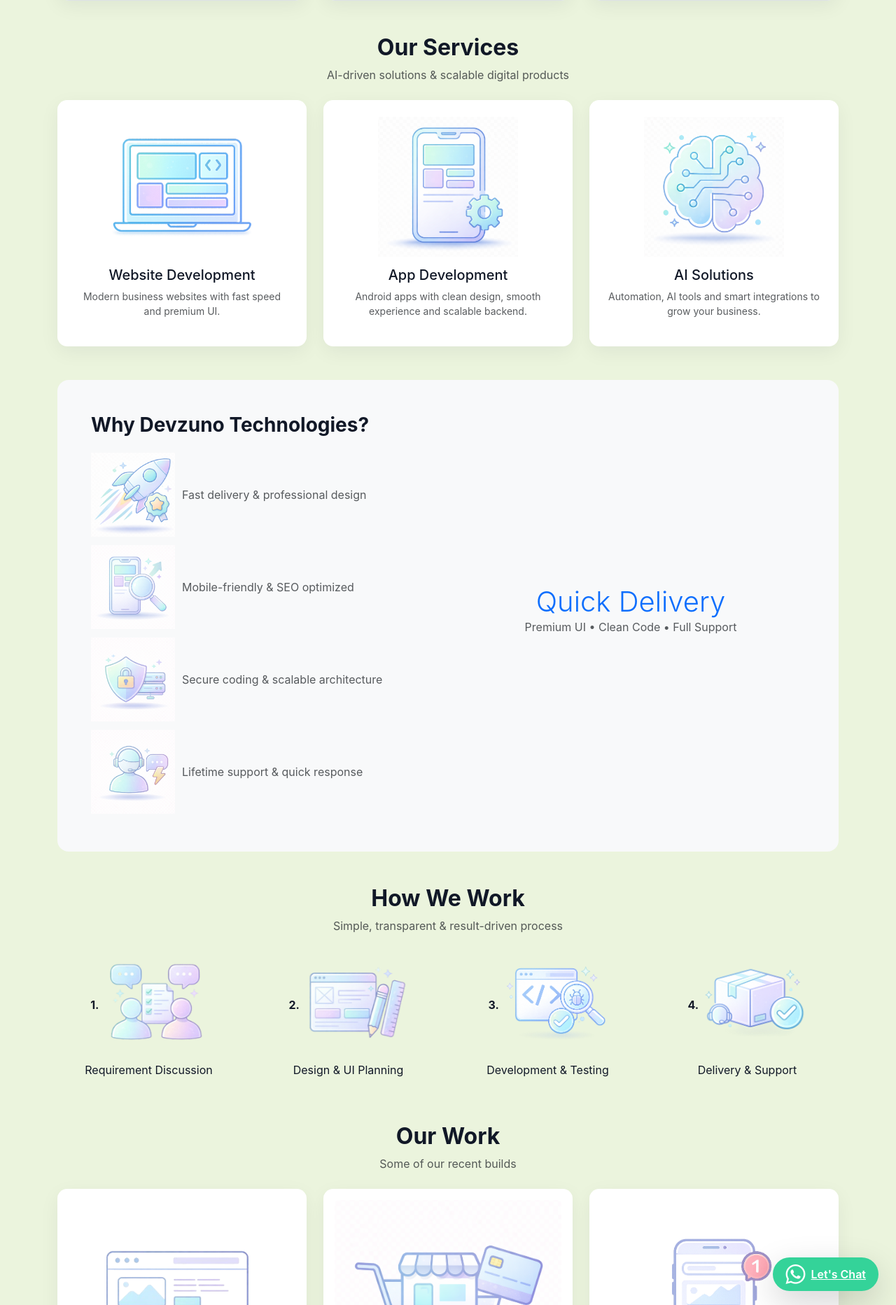
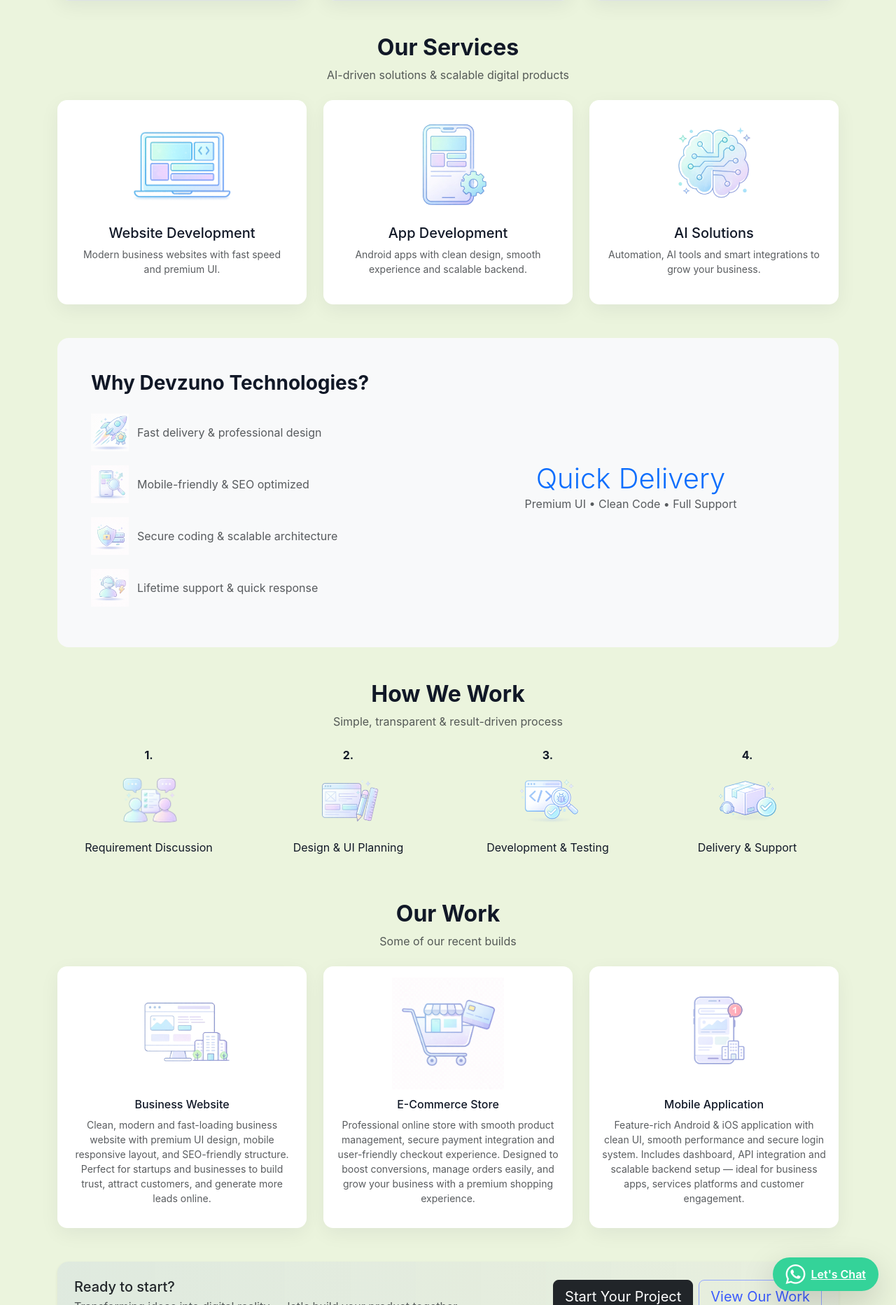
Before and after one commit to Anish1990as/devzuno-8-jan-26, a Django app: page / in a window 1280 px wide. Shown: the part 735-2600 px from the top of the page at 70% size. Run offline with Django 5.2, Linux system fonts and the light colour scheme; data comes from the database, SQL or seed files in the repository.

Commit message:
Update service images and home template, remove unused image

```diff
--- a/templates/core/home.html
+++ b/templates/core/home.html
@@ -1,7 +1,6 @@
 {% extends 'base.html' %}
 {% load static %}
 {% block content %}
-
 
 <!-- HERO -->
 <section class="dvz-hero position-relative overflow-hidden rounded-4 mb-4">
@@ -40,7 +39,6 @@
 
             <!-- AVATAR -->
             <div class="dvz-avatar me-3">
-
               {% if request.user.profile.avatar %}
               <img src="{{ request.user.profile.avatar.url }}" class="rounded-circle object-fit-cover">
               {% else %}
@@ -48,7 +46,6 @@
               <div class="dvz-initials">{{ initials|upper }}</div>
               {% endwith %}
               {% endif %}
-
             </div>
 
             <!-- NAME + SUBTEXT -->
@@ -91,8 +88,6 @@
 
   <div class="dvz-shape-blur"></div>
 </section>
-
-
 
 
 <!-- ===================== FEATURE CARDS ====================== -->
@@ -139,8 +134,6 @@
       </a>
     </div>
 
-
-
     <!-- CARD 2 -->
     <div class="col-md-4">
       <a href="{% if user.is_authenticated %}/client/invoices/{% else %}/client/login/?next=/client/invoices/{% endif %}"
@@ -175,8 +168,6 @@
         </article>
       </a>
     </div>
-
-
 
     <!-- CARD 3 -->
     <div class="col-md-4">
@@ -219,7 +210,6 @@
 </section>
 
 
-
 <!-- ===================== STATIC: SERVICES + WHY + WORK + PORTFOLIO ===================== -->
 <section class="mt-5">
 
@@ -231,7 +221,7 @@
 
   <div class="row g-4">
     <div class="col-md-4">
-      <div class="dvz-feature h-100 p-4 text-center">
+      <div class="dvz-feature h-100 p-4 text-center overflow-hidden">
         <img src="{% static 'images/service-web.png' %}" class="dvz-service-icon" alt="Web Development">
         <h5>Website Development</h5>
         <p class="text-muted small">Modern business websites with fast speed and premium UI.</p>
@@ -239,7 +229,7 @@
     </div>
 
     <div class="col-md-4">
-      <div class="dvz-feature h-100 p-4 text-center">
+      <div class="dvz-feature h-100 p-4 text-center overflow-hidden">
         <img src="{% static 'images/service-app.png' %}" class="dvz-service-icon" alt="App Development">
         <h5>App Development</h5>
         <p class="text-muted small">Android apps with clean design, smooth experience and scalable backend.</p>
@@ -247,7 +237,7 @@
     </div>
 
     <div class="col-md-4">
-      <div class="dvz-feature h-100 p-4 text-center">
+      <div class="dvz-feature h-100 p-4 text-center overflow-hidden">
         <img src="{% static 'images/service-ai.png' %}" class="dvz-service-icon" alt="AI Solutions">
         <h5>AI Solutions</h5>
         <p class="text-muted small">Automation, AI tools and smart integrations to grow your business.</p>
@@ -264,19 +254,19 @@
 
         <ul class="text-muted mt-3 dvz-why-list">
           <li>
-            <img src="{% static 'images/why-1.png' %}" width="120" height="120" alt="">
+            <img src="{% static 'images/why-1.png' %}" class="dvz-why-icon" alt="">
             Fast delivery & professional design
           </li>
           <li>
-            <img src="{% static 'images/why-2.png' %}" width="120" height="120" alt="">
+            <img src="{% static 'images/why-2.png' %}" class="dvz-why-icon" alt="">
             Mobile-friendly & SEO optimized
           </li>
           <li>
-            <img src="{% static 'images/why-3.png' %}" width="120" height="120" alt="">
+            <img src="{% static 'images/why-3.png' %}" class="dvz-why-icon" alt="">
             Secure coding & scalable architecture
           </li>
           <li>
-            <img src="{% static 'images/why-4.png' %}" width="120" height="120" alt="">
+            <img src="{% static 'images/why-4.png' %}" class="dvz-why-icon" alt="">
             Lifetime support & quick response
           </li>
         </ul>
@@ -300,25 +290,25 @@
     <div class="row g-4 text-center">
       <div class="col-md-3">
         <strong>1.</strong>
-        <img src="{% static 'images/step-1.png' %}" class="img-fluid mb-2" style="max-height:150px;" alt="">
+        <img src="{% static 'images/step-1.png' %}" class="dvz-step-icon" alt="">
         <p>Requirement Discussion</p>
       </div>
 
       <div class="col-md-3">
         <strong>2.</strong>
-        <img src="{% static 'images/step-2.png' %}" class="img-fluid mb-2" style="max-height:150px;" alt="">
+        <img src="{% static 'images/step-2.png' %}" class="dvz-step-icon" alt="">
         <p>Design & UI Planning</p>
       </div>
 
       <div class="col-md-3">
         <strong>3.</strong>
-        <img src="{% static 'images/step-3.png' %}" class="img-fluid mb-2" style="max-height:150px;" alt="">
+        <img src="{% static 'images/step-3.png' %}" class="dvz-step-icon" alt="">
         <p>Development & Testing</p>
       </div>
 
       <div class="col-md-3">
         <strong>4.</strong>
-        <img src="{% static 'images/step-4.png' %}" class="img-fluid mb-2" style="max-height:150px;" alt="">
+        <img src="{% static 'images/step-4.png' %}" class="dvz-step-icon" alt="">
         <p>Delivery & Support</p>
       </div>
     </div>
@@ -333,39 +323,44 @@
 
     <div class="row g-4">
       <div class="col-md-4">
-        <div class="dvz-feature p-3 text-center h-100">
-          <img src="{% static 'images/work-1.png' %}" class="img-fluid mb-2 rounded" alt="">
+        <div class="dvz-feature p-3 text-center h-100 overflow-hidden">
+          <img src="{% static 'images/work-1.png' %}" class="dvz-work-img" alt="">
           <h6>Business Website</h6>
-          <p class="small text-muted">Clean, modern and fast-loading business website with premium UI design, mobile responsive layout,
-  and SEO-friendly structure. Perfect for startups and businesses to build trust, attract customers,
-  and generate more leads online.</p>
+          <p class="small text-muted">
+            Clean, modern and fast-loading business website with premium UI design, mobile responsive layout,
+            and SEO-friendly structure. Perfect for startups and businesses to build trust, attract customers,
+            and generate more leads online.
+          </p>
         </div>
       </div>
 
       <div class="col-md-4">
-        <div class="dvz-feature p-3 text-center h-100">
-          <img src="{% static 'images/work-2.png' %}" class="img-fluid mb-2 rounded" alt="">
+        <div class="dvz-feature p-3 text-center h-100 overflow-hidden">
+          <img src="{% static 'images/work-2.png' %}" class="dvz-work-img" alt="">
           <h6>E-Commerce Store</h6>
-          <p class="small text-muted">Professional online store with smooth product management, secure payment integration and
-  user-friendly checkout experience. Designed to boost conversions, manage orders easily,
-  and grow your business with a premium shopping experience.</p>
+          <p class="small text-muted">
+            Professional online store with smooth product management, secure payment integration and
+            user-friendly checkout experience. Designed to boost conversions, manage orders easily,
+            and grow your business with a premium shopping experience.
+          </p>
         </div>
       </div>
 
       <div class="col-md-4">
-        <div class="dvz-feature p-3 text-center h-100">
-          <img src="{% static 'images/work-3.png' %}" class="img-fluid mb-2 rounded" alt="">
+        <div class="dvz-feature p-3 text-center h-100 overflow-hidden">
+          <img src="{% static 'images/work-3.png' %}" class="dvz-work-img" alt="">
           <h6>Mobile Application</h6>
-          <p class="small text-muted">Feature-rich Android & iOS application with clean UI, smooth performance and secure login system.
-  Includes dashboard, API integration and scalable backend setup — ideal for business apps,
-  services platforms and customer engagement.</p>
+          <p class="small text-muted">
+            Feature-rich Android & iOS application with clean UI, smooth performance and secure login system.
+            Includes dashboard, API integration and scalable backend setup — ideal for business apps,
+            services platforms and customer engagement.
+          </p>
         </div>
       </div>
     </div>
   </div>
 
 </section>
-
 
 
 <!-- CTA SECTION -->
@@ -383,8 +378,6 @@
     </div>
   </div>
 </section>
-
-
 
 
 <!-- ====================== CSS ====================== -->
@@ -479,18 +472,46 @@
   .dvz-why-list li {
     display: flex;
     align-items: center;
-    gap: 10px;
-    padding: 6px 0;
+    gap: 12px;
+    padding: 10px 0;
   }
 
   /* ✅ SERVICE ICON SIZE FIX */
   .dvz-service-icon{
-    width: 200px;
-    height: 200px;
+    width: 100%;
+    max-width: 180px;
+    height: 140px;
     object-fit: contain;
     display: block;
     margin: 0 auto 14px auto;
   }
+
+  /* ✅ WHY ICON SIZE FIX */
+  .dvz-why-icon{
+    width: 54px;
+    height: 54px;
+    object-fit: contain;
+    flex: 0 0 auto;
+  }
+
+  /* ✅ STEP ICON SIZE FIX */
+  .dvz-step-icon{
+    width: 88px;
+    height: 88px;
+    object-fit: contain;
+    display: block;
+    margin: 10px auto 10px auto;
+  }
+
+  /* ✅ WORK IMAGE FIX */
+  .dvz-work-img{
+    width: 100%;
+    max-width: 240px;
+    height: 160px;
+    object-fit: contain;
+    display: block;
+    margin: 0 auto 12px auto;
+  }
 </style>
 
 {% endblock %}
```
Also changed, not shown: static/images/service-ai.png, static/images/service-app.png, static/images/step-1 1.png (deleted).
